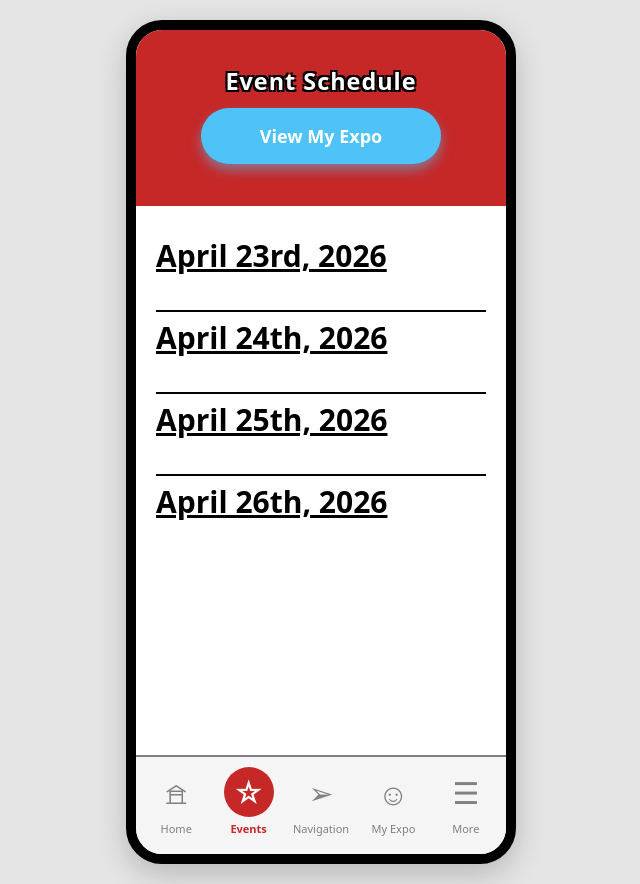
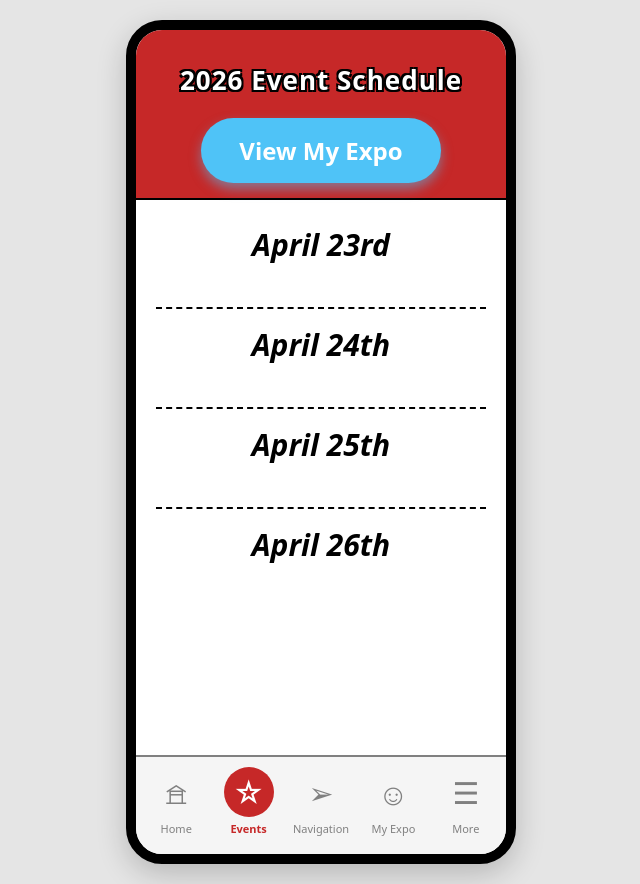
Before and after one commit to HarrisHasnain12/CPSC481-F25-Portfolio2-T03Group2, a plain HTML site: page browse_events.html in a window 1280 px wide. Shown: the whole page, without its empty margins (319-959 px from the left). Drawn offline with Linux system fonts and the light colour scheme.

Commit message:
formatting for browse event page

```diff
--- a/browse_events.css
+++ b/browse_events.css
@@ -1,11 +1,12 @@
 .date-header {
   font-size: 30px;
-  text-align: left;
+  text-align: center;
   font-weight: bold;
-  text-decoration: underline;
-  border-top: 2px solid black;
-  padding-top: 5px;
-  margin-bottom: 12px;
+  text-decoration: none;
+  font-style: italic;
+  border-top: 2px dashed black;
+  padding-top: 15px;
+  margin-bottom: 20px;
 }
 
 /* Container for the day's events */
--- a/browse_events.html
+++ b/browse_events.html
@@ -15,39 +15,38 @@
   <div class="phone">
 
     <!-- HEADER -->
-    <header class="home-header detail-header">
+    <header class="home-header detail-header" style="height: 170px; border-bottom: 2px solid black;">
       <div class="expo-logo">
-        <span style="font-size: 0.9em;">Event Schedule</span>
+        <span style="font-size: 1em;">2026 Event Schedule</span>
       </div>
 
       <a class="main-btn primary"
         href="my_expo.html"
-        style="width: 240px; margin-top: 10px; font-size: 18px;">
+        style="width: 240px; margin-top: 20px; font-size: 24px;">
           View My Expo
       </a>
     </header>
 
-
     <!-- BODY -->
   <main class="home-body" style="text-align: center;">
 
-    <div class="date-header" style="border-top: none;">
-      April 23rd, 2026
+    <div class="date-header" style="border-top: none; padding-top: 0px;">
+      April 23rd
     </div>
     <div class="events-day" data-events-date="April 23rd"></div>
 
     <div class="date-header">
-      April 24th, 2026
+      April 24th
     </div>
     <div class="events-day" data-events-date="April 24th"></div>
 
     <div class="date-header">
-      April 25th, 2026
+      April 25th
     </div>
     <div class="events-day" data-events-date="April 25th"></div>
 
     <div class="date-header">
-      April 26th, 2026
+      April 26th
     </div>
     <div class="events-day" data-events-date="April 26th"></div>
 
```
